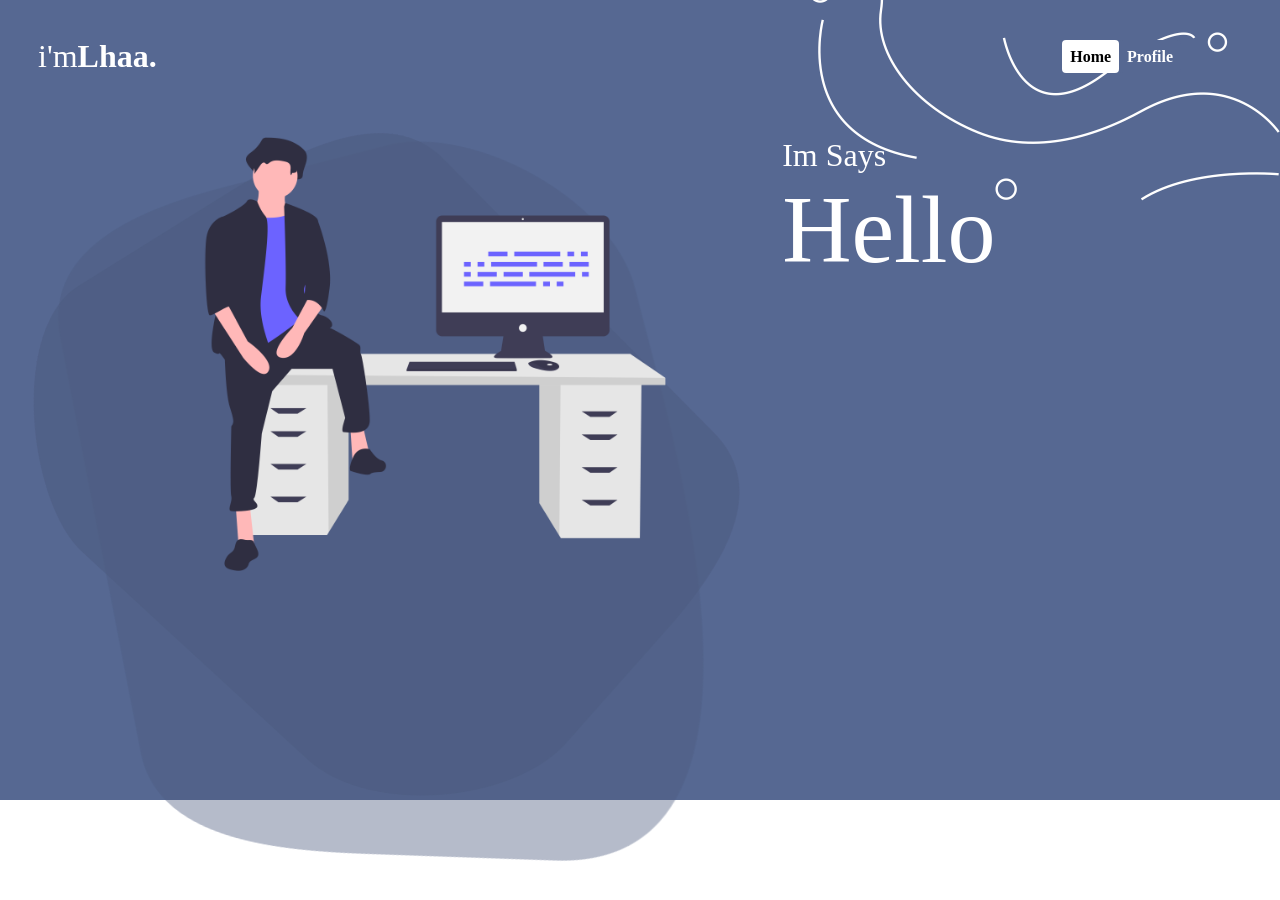
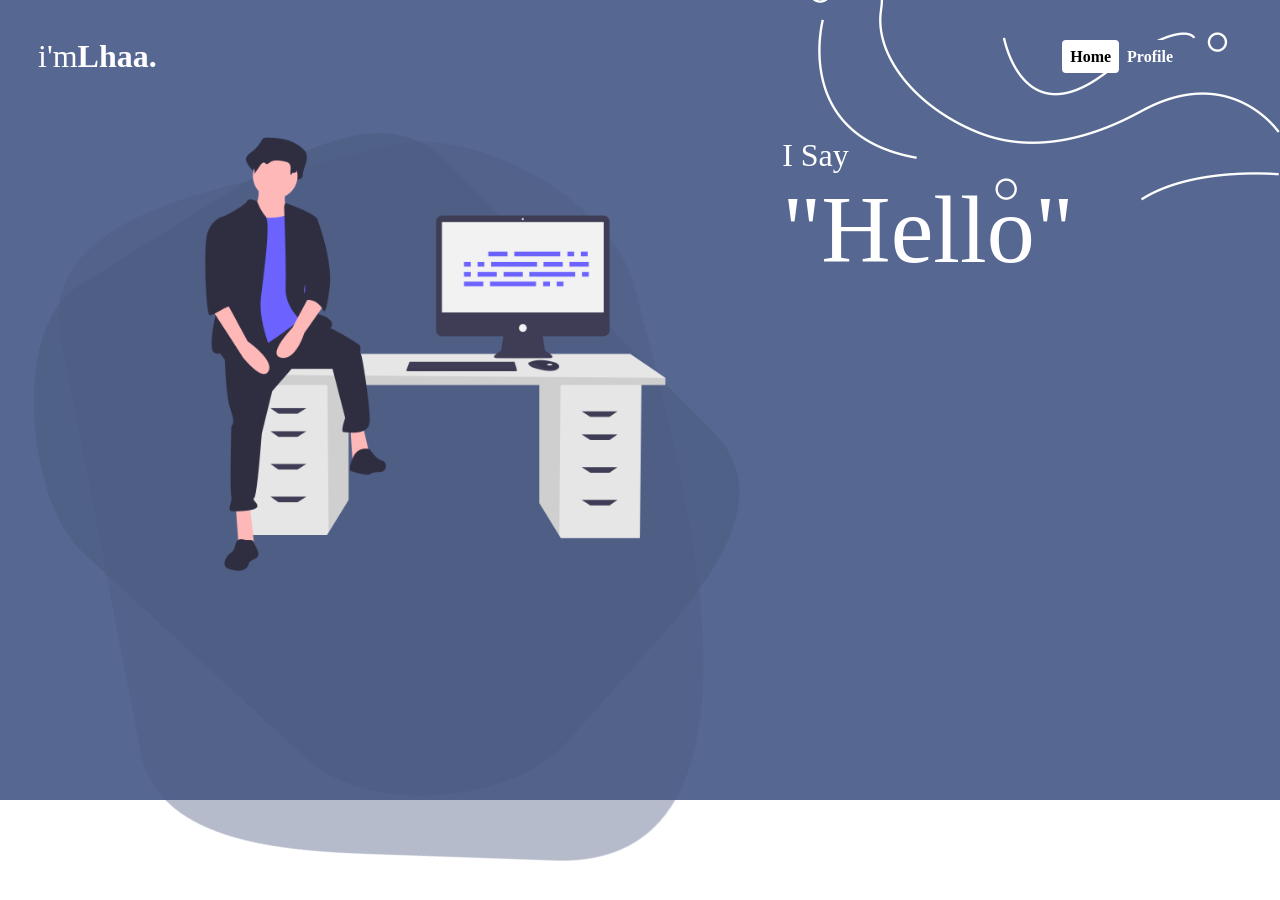
Before and after one commit to lhaa0/imlhaa, a Vue app: page / in a window 1280 px wide. Shown: the top 900 px of the page. Built offline with nearby package versions, Linux system fonts and the light colour scheme; a web font is replaced by a local one.

Commit message:
new hello text

```diff
--- a/src/components/HelloWorld.vue
+++ b/src/components/HelloWorld.vue
@@ -9,8 +9,8 @@
     </div>
     <div class="hello">
       <div class="discord-widget">
-        <span>Im Says</span>
-        <div>{{ checkMessage() }}</div>
+        <span>I Say</span>
+        <div>"{{ checkMessage() }}"</div>
         <!-- <p>Join My Discord Server!</p>
         <iframe src="https://discordapp.com/widget?id=695980892291858443&theme=dark" allowtransparency="true" frameborder="0"></iframe> -->
       </div>
```
Also changed, not shown: package.json (+7 -7 lines).
